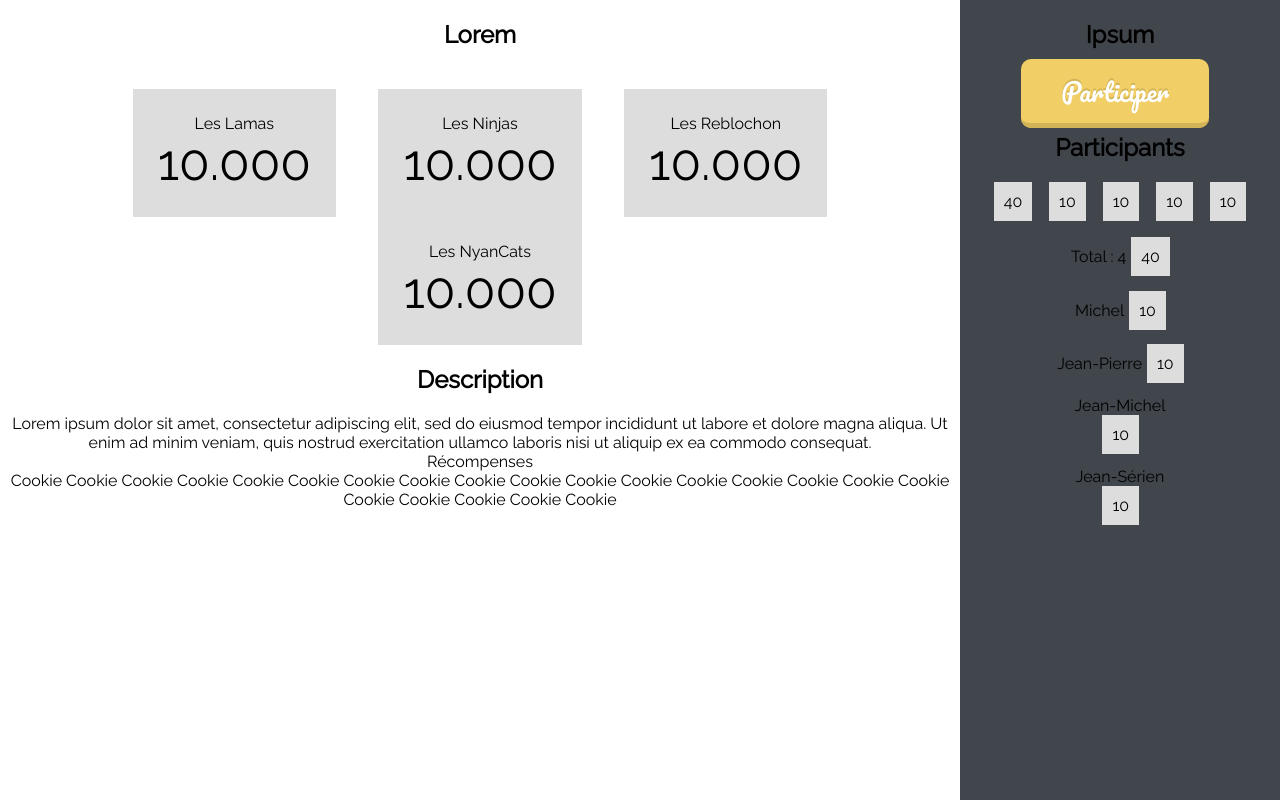
After one commit to n4zim/IUT_PHP_AFK, a PHP site: page /A_IMPLEMENTER_EN_TPL/event.html in a window 1280 px wide. The commit adds this page. Run offline with PHP 8.4, Linux system fonts and the light colour scheme.

Commit message:
Affichage d'un évênement particulier

```diff
--- a/A_IMPLEMENTER_EN_TPL/css/event.css
+++ b/A_IMPLEMENTER_EN_TPL/css/event.css
@@ -51,14 +51,14 @@ header #user {
 	text-align: right;
 	font-size: 1.5em;
 }
-
 .event {
 	display: -webkit-box;
 	display: -moz-box;
 	display: -ms-flexbox;
 	display: -webkit-flex;
 	display: flex;
-
+	width: 100%;
+	height: 100%;
 }
 
 .event #informations {
@@ -70,16 +70,12 @@ header #user {
 }
 
 .event #participation {
-	background-color: #DFF;
 	-webkit-box-flex: 1;
 	-moz-box-flex: 1;
 	-webkit-flex: 1;
 	-ms-flex: 1;
 	flex: 1;
-}
-
-.event #participation #cookiesminiatures{
-
+  	background: #40464b;
 }
 
 .event #participation #participants{
@@ -88,8 +84,35 @@ header #user {
 	margin-top: 10px;
 	padding-top: 2%;
 	padding-bottom: 2%;
-	background-color: #82BF56;
-	width: 80%;
+}
+
+#shame {
+  position:absolute;
+  top:0;
+  bottom:0;
+  right:0;
+  overflow:hidden;
+  width: 25%;
+  z-index: -1;
+  background: #40464b;
+}
+
+#listeparticipants{
+	margin-top: 5px;
+	padding-bottom: 5px;
+}
+
+#listeparticipants a{
+	text-decoration: none;
+	color: #000;
+}
+
+#participants div{
+	display: inline-block;
+}
+
+#participants .name:hover{
+	background: #4b5359;
 }
 
 #cookies {
@@ -103,12 +126,12 @@ header #user {
 	margin-right: 2%;
 
 	background-color: #DDD;
-	width: 20vh;
-	height: 20vh;
+	/*width: 20vh;
+	height: 20vh;*/
 	padding: 25px;
 
-	-moz-border-radius: 100%;
-	border-radius: 100%;
+	/*-moz-border-radius: 100%;
+	border-radius: 100%;*/
 }
 
 #cookies div #cookies {
@@ -122,33 +145,17 @@ header #user {
 	margin-right: 2%;
 
 	background-color: #DDD;
-	width: 2vh;
-	height: 2vh;
+	/*width: 2vh;
+	height: 2vh;*/
 	padding: 10px;
 
-	-moz-border-radius: 100%;
-	border-radius: 100%;
-}
-
-#participants div{
-		display: inline-block;
-
-	margin-left: 2%;
-	margin-right: 2%;
-
-	background-color: #DDD;
-	width: 2vh;
-	height: 2vh;
-	padding: 10px;
-
-	-moz-border-radius: 100%;
-	border-radius: 100%;
+	/*-moz-border-radius: 100%;
+	border-radius: 100%;*/
 }
 
 .action-button {
 	padding: 10px 40px;
 	margin: 0px 10px 10px 0px;
-	/*float: left;*/
 	border-radius: 10px;
 	font-family: 'Pacifico', cursive;
 	font-size: 25px;
--- /dev/null
+++ b/A_IMPLEMENTER_EN_TPL/event.html
@@ -0,0 +1,117 @@
+<!doctype html>
+<html>
+<head>
+	<title>CookieCatch</title>
+	<link rel="stylesheet" type="text/css" href="css/event.css"/>
+</head>
+
+<body>
+	<section id="content">
+		<div class="event">
+			<div id="informations">
+				<h1>Lorem</h1>
+				<div id="cookies">
+					<div id="lamas">
+						<span id="name">Les Lamas</span><br>
+						<span id="cookies">10.000</span>
+					</div>
+					<div id="ninjas">
+						<span id="name">Les Ninjas</span><br>
+						<span id="cookies">10.000</span>
+					</div>
+					<div id="reblochon">
+						<span id="name">Les Reblochon</span><br>
+						<span id="cookies">10.000</span>
+					</div>
+					<div id="nyancat">
+						<span id="name">Les NyanCats</span><br>
+						<span id="cookies">10.000</span>
+					</div>
+				</div>
+				<h2>Description</h1>
+				<div id="description">
+					Lorem ipsum dolor sit amet, consectetur adipiscing elit, sed do eiusmod tempor incididunt ut labore et dolore magna aliqua. Ut enim ad minim veniam, quis nostrud exercitation ullamco laboris nisi ut aliquip ex ea commodo consequat.
+				</div
+				<h2>Récompenses</h2>
+				<div id="description">
+					Cookie Cookie Cookie Cookie Cookie Cookie Cookie Cookie Cookie Cookie Cookie Cookie Cookie Cookie Cookie Cookie Cookie Cookie Cookie Cookie Cookie Cookie
+				</div>
+			</div>
+
+			<div id="participation">
+
+				<h1>Ipsum</h1>
+				<div>
+					<span class="action-button shadow animate yellow">Participer</span>
+
+				</div>
+				<h2>Participants</h2>
+				<div id="cookiesminiatures">
+					<div id="tous">
+						<span id="cookiesminiatures">40</span>
+					</div>
+					<div id="lamas">
+						<span id="cookiesminiatures">10</span>
+					</div>
+					<div id="ninjas">
+						<span id="cookiesminiatures">10</span>
+					</div>
+					<div id="reblochon">
+						<span id="cookiesminiatures">10</span>
+					</div>
+					<div id="nyancat">
+						<span id="cookiesminiatures">10</span>
+					</div>
+				</div>
+				<div id="listeparticipants">
+					<div id="participants">
+						<div class="tous">
+							Total : 4
+						</div>
+						<div id="cookiesminiatures" class="faction">
+							<div id="cookiesminiatures">40</span>
+						</div>
+					</div>
+					<div id="participants">
+						<div class="name">
+							<a href="#">Michel</a>
+						</div>
+						<div id="cookiesminiatures" class="faction">
+							<div id="cookiesminiatures"><a href="#">10</a></span>
+						</div>
+					</div>
+					<div id="participants">
+						<div class="name">
+							<a href="#">Jean-Pierre</a>
+						</div>
+						<div id="cookiesminiatures" class="faction">
+							<div id="cookiesminiatures"><a href="#">10</a></span>
+						</div>
+					</div>
+					<div id="participants">
+						<div class="name">
+							<a href="#">Jean-Michel</a>
+						</div>
+						<div id="cookiesminiatures" class="faction">
+							<div id="cookiesminiatures"><a href="#">10</a></span>
+						</div>
+					</div>
+					<div id="participants">
+						<div class="name">
+							<a href="#">Jean-Sérien</a>
+						</div>
+						<div id="cookiesminiatures" class="faction">
+							<div id="cookiesminiatures"><a href="#">10</a></span>
+						</div>
+					</div>
+				</div>
+
+				<div id="shame"></div>
+			</div>
+
+
+		</div>
+	</section>
+</body>
+
+</html>
```
